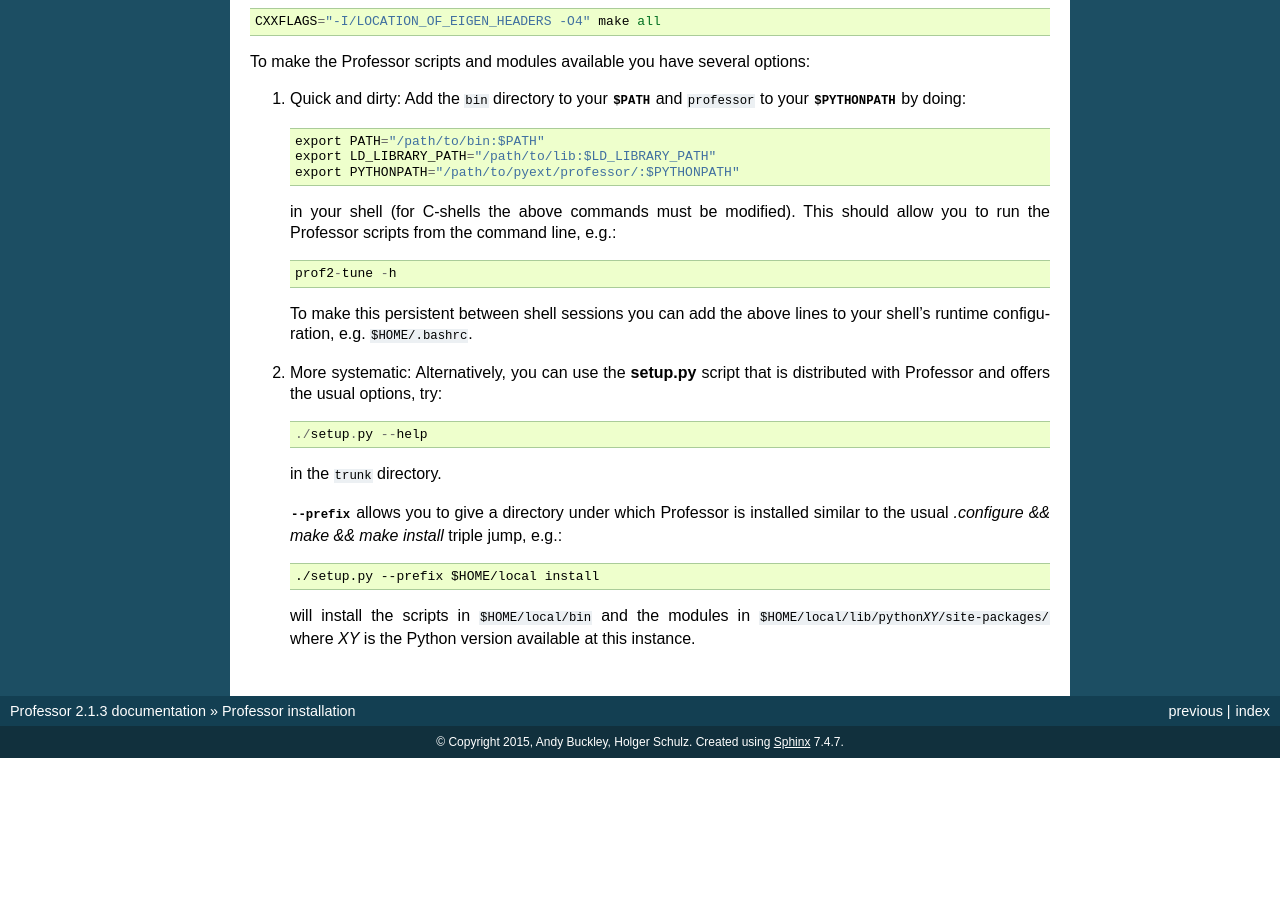
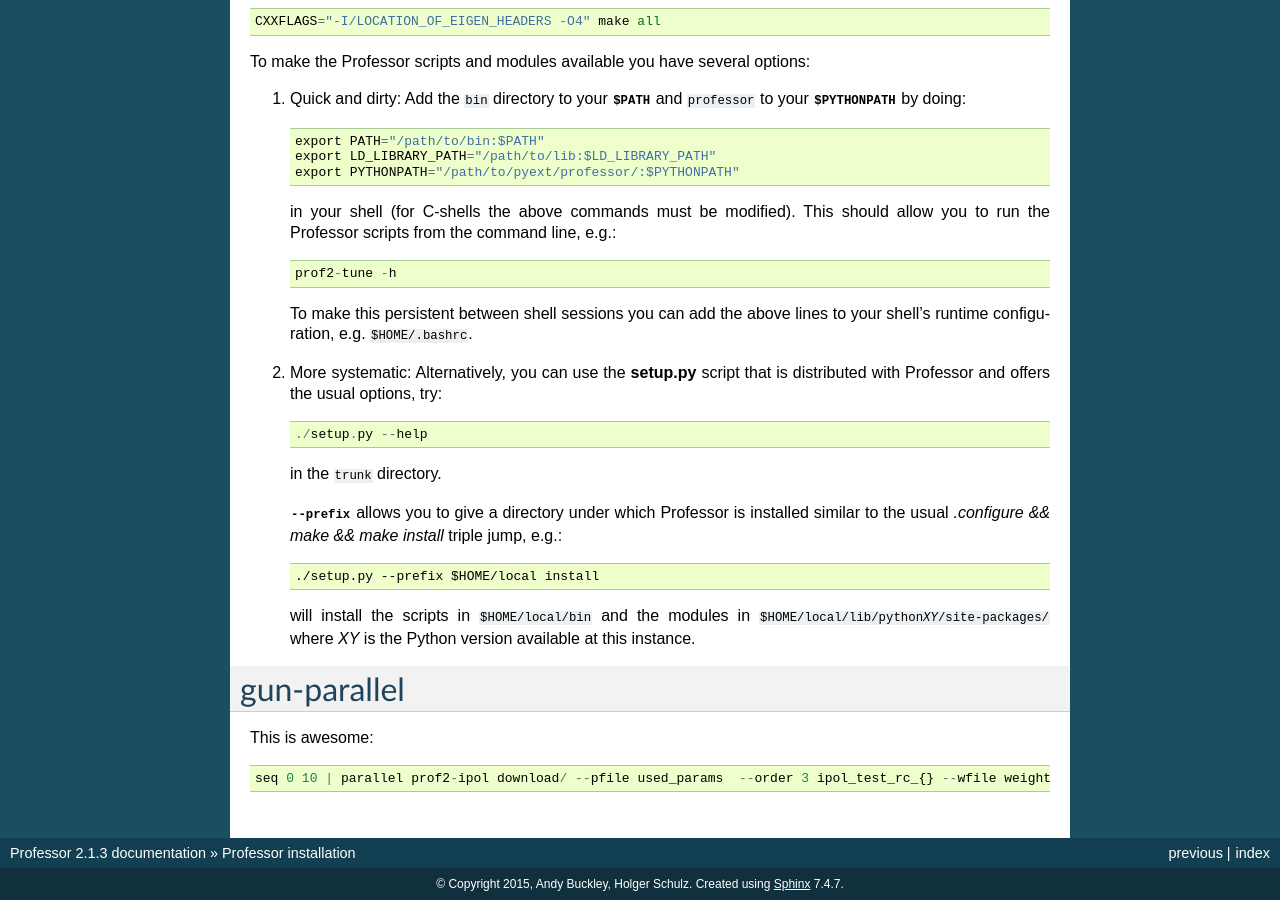
Before and after one commit to skluth/professor, a Sphinx documentation site: the page built from doc/install.rst, in a window 1280 px wide and 900 px high, scrolled down 798 px. Built offline with Sphinx 7.4.7, drawn with Linux system fonts in a browser that asks for light colours; before the commit the page ends 1556 px from its top, so only the background shows below that.

```diff
--- a/doc/install.rst
+++ b/doc/install.rst
@@ -90,3 +90,10 @@
    will install the scripts in :file:`$HOME/local/bin` and the modules
    in :file:`$HOME/local/lib/python{XY}/site-packages/` where `XY` is
    the Python version available at this instance.
+
+gun-parallel
+============
+
+This is awesome::
+
+        seq 0 10 | parallel prof2-ipol download/ --pfile used_params  --order 3 ipol_test_rc_{} --wfile weights_eta --rc runcombs.dat:{}
```
Also changed, not shown: 2 other files.
